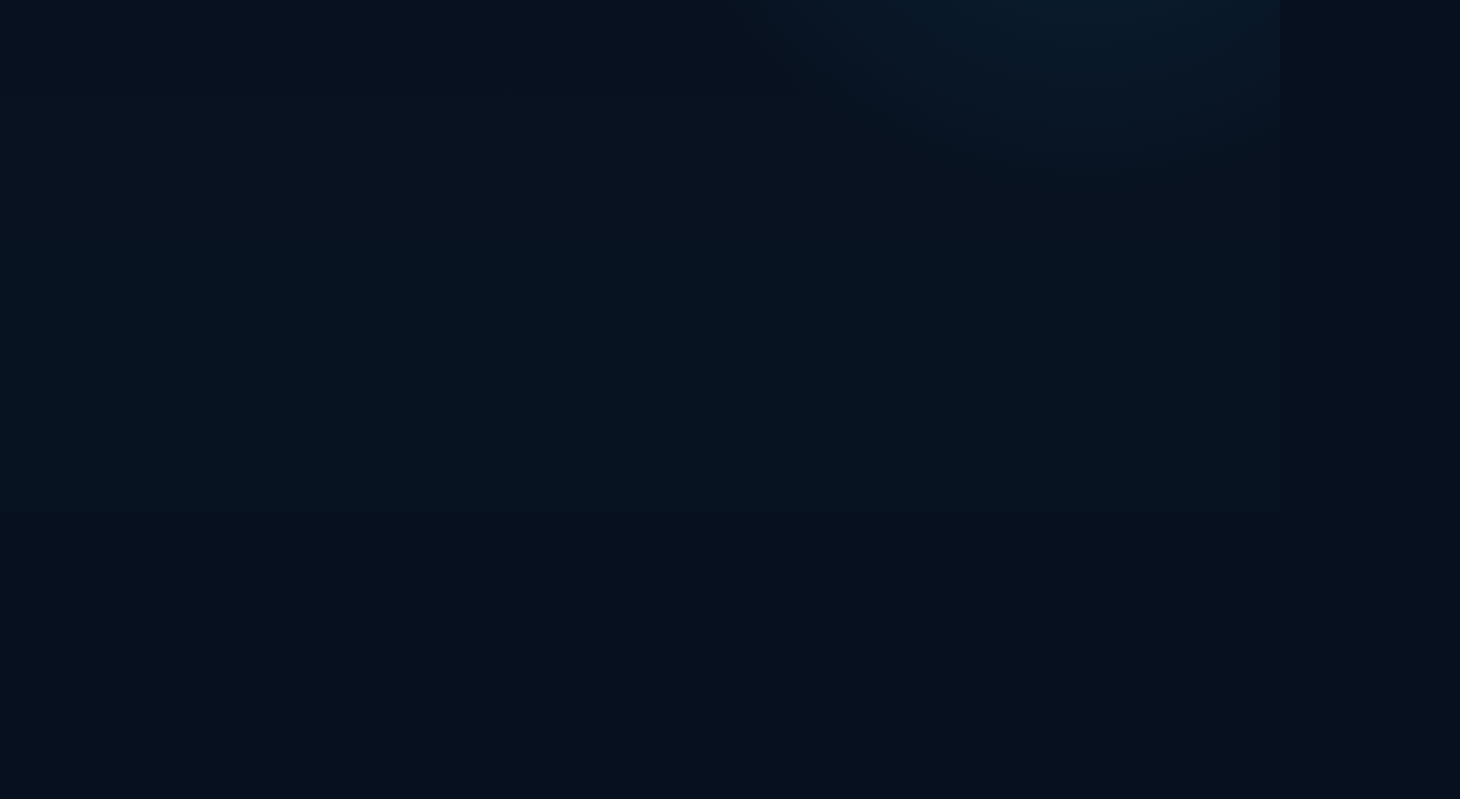
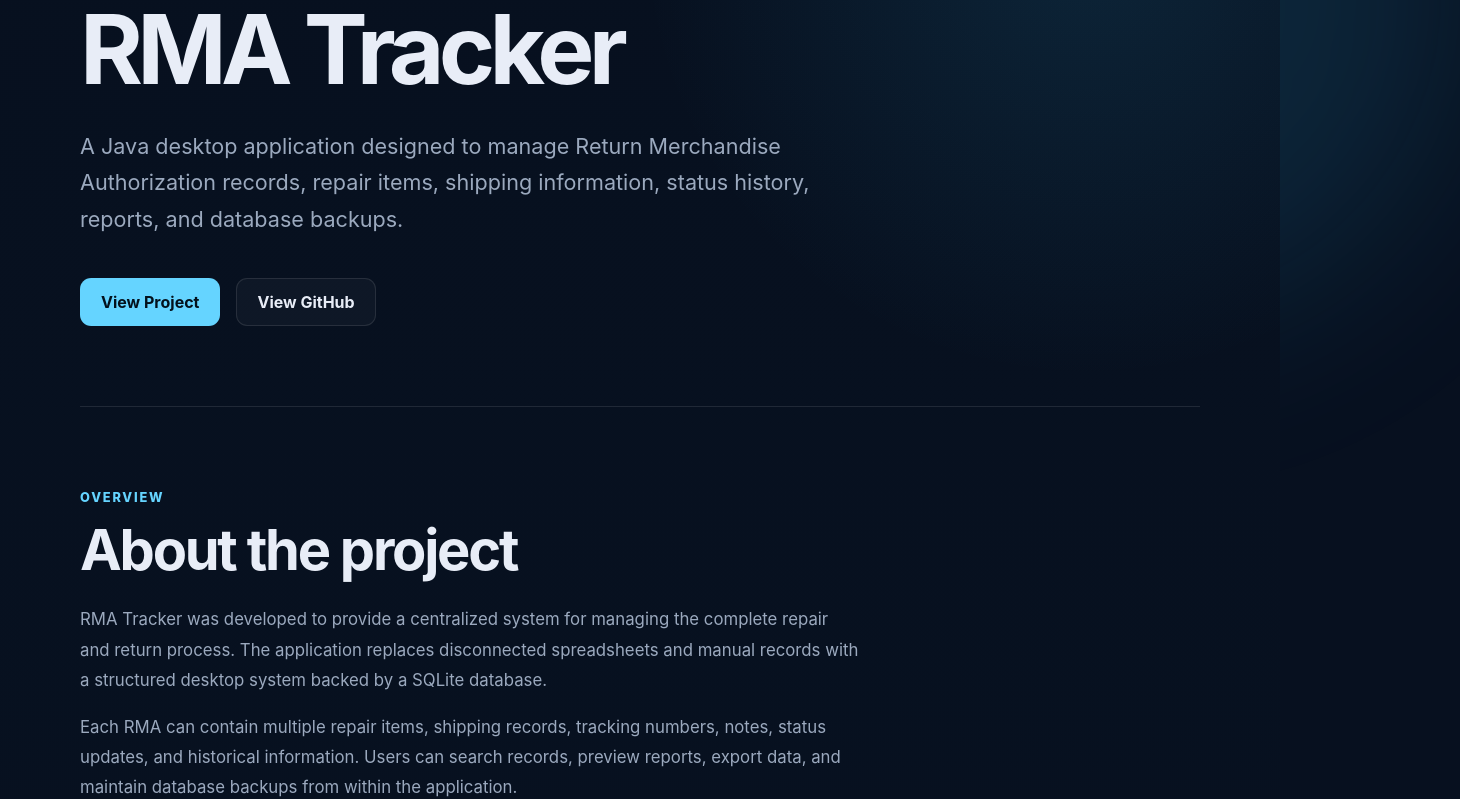
Before and after one commit to bgabr001/bgabr001-BrennenGabriel.github.io, a SvelteKit app: page /projects/rma-tracker in a window 1280 px wide. Before the commit this address had no page. Shown: the part 287-1086 px from the top of the page, 1460 px wide, since content can reach past the window. Before the commit the page ends 800 px from the top, so only its background shows below. Built offline with nearby package versions, Linux system fonts and the light colour scheme.

Commit message:
update RMA-tracker page

```diff
--- /dev/null
+++ b/src/routes/projects/rma-tracker/+page.svelte
@@ -0,0 +1,407 @@
+<script lang="ts">
+	import { resolve } from '$app/paths';
+
+	const features = [
+		'Create, edit, search, and manage RMA records',
+		'Track multiple repair items under one RMA',
+		'Record shipping and tracking information',
+		'Maintain a complete status history',
+		'Generate report previews',
+		'Export records to PDF and Excel',
+		'Create and restore database backups',
+		'Package the application for desktop deployment'
+	];
+
+	const technologies = [
+		'Java',
+		'Java Swing',
+		'SQLite',
+		'Gradle',
+		'JUnit 5',
+		'Apache POI',
+		'PDF reporting',
+		'jpackage'
+	];
+</script>
+
+<svelte:head>
+	<title>RMA Tracker | Brennen Gabriel</title>
+
+	<meta
+		name="description"
+		content="RMA Tracker is a Java desktop application developed to manage repair records, equipment, shipping, reporting, and backups."
+	/>
+</svelte:head>
+
+<main class="project-page">
+	<section class="project-hero">
+		<a class="back-link" href={resolve('/projects')}>
+			← Back to Projects
+		</a>
+
+		<p class="eyebrow">Featured Project</p>
+
+		<h1>RMA Tracker</h1>
+
+		<p class="project-summary">
+			A Java desktop application designed to manage Return Merchandise
+			Authorization records, repair items, shipping information, status
+			history, reports, and database backups.
+		</p>
+
+		<div class="project-actions">
+			<a class="primary-button" href="#overview">
+				View Project
+			</a>
+
+			<a
+				class="secondary-button"
+				href="https://github.com/bgabr001"
+				target="_blank"
+				rel="noreferrer"
+			>
+				View GitHub
+			</a>
+		</div>
+	</section>
+
+	<section id="overview" class="content-section">
+		<p class="section-label">Overview</p>
+		<h2>About the project</h2>
+
+		<p>
+			RMA Tracker was developed to provide a centralized system for managing
+			the complete repair and return process. The application replaces
+			disconnected spreadsheets and manual records with a structured desktop
+			system backed by a SQLite database.
+		</p>
+
+		<p>
+			Each RMA can contain multiple repair items, shipping records, tracking
+			numbers, notes, status updates, and historical information. Users can
+			search records, preview reports, export data, and maintain database
+			backups from within the application.
+		</p>
+	</section>
+
+	<section class="content-section">
+		<p class="section-label">Problem</p>
+		<h2>The problem it solves</h2>
+
+		<p>
+			Repair records can become difficult to manage when customer details,
+			equipment information, tracking numbers, repair notes, and status
+			updates are stored in separate files.
+		</p>
+
+		<p>
+			RMA Tracker brings this information into one application and creates a
+			consistent workflow for recording, searching, updating, reporting, and
+			archiving repair activity.
+		</p>
+	</section>
+
+	<section class="content-section">
+		<p class="section-label">Capabilities</p>
+		<h2>Key features</h2>
+
+		<div class="card-grid">
+			{#each features as feature (feature)}
+				<article class="info-card">
+					<p>{feature}</p>
+				</article>
+			{/each}
+		</div>
+	</section>
+
+	<section class="content-section">
+		<p class="section-label">Technology</p>
+		<h2>Technology stack</h2>
+
+		<div class="tag-list">
+			{#each technologies as technology (technology)}
+				<span class="technology-tag">{technology}</span>
+			{/each}
+		</div>
+	</section>
+
+	<section class="content-section">
+		<p class="section-label">Architecture</p>
+		<h2>Application structure</h2>
+
+		<div class="architecture-grid">
+			<article class="architecture-card">
+				<h3>User interface</h3>
+				<p>
+					Java Swing windows, forms, dialogs, tables, report previews,
+					menus, and user confirmations.
+				</p>
+			</article>
+
+			<article class="architecture-card">
+				<h3>Business logic</h3>
+				<p>
+					Service classes handle searching, backups, validation, report
+					generation, and application workflows.
+				</p>
+			</article>
+
+			<article class="architecture-card">
+				<h3>Data access</h3>
+				<p>
+					Repository classes manage database queries, RMA records,
+					repair items, shipping information, and status history.
+				</p>
+			</article>
+
+			<article class="architecture-card">
+				<h3>Database</h3>
+				<p>
+					SQLite provides local persistent storage without requiring a
+					separate database server.
+				</p>
+			</article>
+		</div>
+	</section>
+
+	<section class="content-section">
+		<p class="section-label">Development</p>
+		<h2>My contribution</h2>
+
+		<p>
+			I designed and developed the application, database structure, desktop
+			interface, search system, reporting tools, export features, backup
+			workflow, automated tests, and desktop packaging process.
+		</p>
+
+		<p>
+			I also created formal software documentation covering the application’s
+			requirements, technical architecture, user instructions, installation,
+			deployment, and maintenance.
+		</p>
+	</section>
+
+	<section class="content-section">
+		<p class="section-label">Roadmap</p>
+		<h2>Future development</h2>
+
+		<ul class="roadmap-list">
+			<li>User accounts and permissions</li>
+			<li>Cloud synchronization</li>
+			<li>Automatic carrier tracking updates</li>
+			<li>Management dashboard and analytics</li>
+			<li>Customer portal</li>
+			<li>Integration with the WarpTech Service Platform</li>
+		</ul>
+	</section>
+</main>
+
+<style>
+	.project-page {
+		width: min(1120px, calc(100% - 2rem));
+		margin: 0 auto;
+		padding: 4rem 0 6rem;
+	}
+
+	.project-hero {
+		position: relative;
+		padding: 3rem 0 5rem;
+	}
+
+	.project-hero::before {
+		position: absolute;
+		top: -180px;
+		right: -260px;
+		z-index: -1;
+		width: 650px;
+		height: 650px;
+		border-radius: 50%;
+		background: rgba(54, 191, 244, 0.12);
+		filter: blur(90px);
+		content: "";
+	}
+
+	.back-link {
+		display: inline-block;
+		margin-bottom: 3rem;
+		color: var(--muted);
+		text-decoration: none;
+		transition: color 0.2s ease;
+	}
+
+	.back-link:hover {
+		color: var(--accent);
+	}
+
+	.eyebrow,
+	.section-label {
+		margin: 0 0 0.75rem;
+		color: var(--accent);
+		font-size: 0.8rem;
+		font-weight: 800;
+		letter-spacing: 0.14em;
+		text-transform: uppercase;
+	}
+
+	h1 {
+		max-width: 900px;
+		margin: 0;
+		color: var(--text);
+		font-size: clamp(3rem, 9vw, 6rem);
+		line-height: 0.95;
+		letter-spacing: -0.06em;
+	}
+
+	.project-summary {
+		max-width: 760px;
+		margin: 2rem 0 0;
+		color: var(--muted);
+		font-size: clamp(1.1rem, 2vw, 1.35rem);
+		line-height: 1.7;
+	}
+
+	.project-actions {
+		display: flex;
+		flex-wrap: wrap;
+		gap: 1rem;
+		margin-top: 2.5rem;
+	}
+
+	.primary-button,
+	.secondary-button {
+		display: inline-flex;
+		align-items: center;
+		justify-content: center;
+		min-height: 48px;
+		padding: 0.75rem 1.25rem;
+		border-radius: 0.7rem;
+		font-weight: 750;
+		text-decoration: none;
+		transition:
+			transform 0.2s ease,
+			background 0.2s ease,
+			border-color 0.2s ease,
+			color 0.2s ease;
+	}
+
+	.primary-button {
+		border: 1px solid transparent;
+		background: var(--accent);
+		color: #03111c;
+	}
+
+	.primary-button:hover {
+		transform: translateY(-2px);
+		background: #91e2ff;
+	}
+
+	.secondary-button {
+		border: 1px solid var(--line);
+		background: rgba(255, 255, 255, 0.03);
+		color: var(--text);
+	}
+
+	.secondary-button:hover {
+		transform: translateY(-2px);
+		border-color: rgba(101, 212, 255, 0.4);
+		color: var(--accent);
+	}
+
+	.content-section {
+		padding: 5rem 0;
+		border-top: 1px solid var(--line);
+	}
+
+	.content-section h2 {
+		margin: 0 0 1.5rem;
+		color: var(--text);
+		font-size: clamp(2rem, 5vw, 3.5rem);
+		letter-spacing: -0.04em;
+	}
+
+	.content-section > p:not(.section-label) {
+		max-width: 780px;
+		color: var(--muted);
+		font-size: 1.05rem;
+		line-height: 1.8;
+	}
+
+	.card-grid,
+	.architecture-grid {
+		display: grid;
+		grid-template-columns: repeat(2, minmax(0, 1fr));
+		gap: 1rem;
+		margin-top: 2rem;
+	}
+
+	.info-card,
+	.architecture-card {
+		padding: 1.5rem;
+		border: 1px solid var(--line);
+		border-radius: var(--radius);
+		background: var(--panel);
+		box-shadow: 0 18px 60px rgba(0, 0, 0, 0.12);
+	}
+
+	.info-card p {
+		margin: 0;
+		color: var(--muted);
+		line-height: 1.6;
+	}
+
+	.architecture-card h3 {
+		margin: 0 0 0.75rem;
+		color: var(--text);
+	}
+
+	.architecture-card p {
+		margin: 0;
+		color: var(--muted);
+		line-height: 1.7;
+	}
+
+	.tag-list {
+		display: flex;
+		flex-wrap: wrap;
+		gap: 0.75rem;
+		margin-top: 2rem;
+	}
+
+	.technology-tag {
+		padding: 0.6rem 0.9rem;
+		border: 1px solid rgba(101, 212, 255, 0.18);
+		border-radius: 999px;
+		background: rgba(101, 212, 255, 0.07);
+		color: var(--accent);
+		font-size: 0.9rem;
+		font-weight: 700;
+	}
+
+	.roadmap-list {
+		display: grid;
+		gap: 1rem;
+		max-width: 780px;
+		padding-left: 1.25rem;
+		color: var(--muted);
+		line-height: 1.6;
+	}
+
+	.roadmap-list li::marker {
+		color: var(--accent);
+	}
+
+	@media (max-width: 700px) {
+		.project-page {
+			padding-top: 2rem;
+		}
+
+		.project-hero {
+			padding-bottom: 3rem;
+		}
+
+		.card-grid,
+		.architecture-grid {
+			grid-template-columns: 1fr;
+		}
+	}
+</style>
```
Also changed, not shown: src/routes/projects/+page.svelte (+7 -1 lines), src/routes/+page.svelte (line endings or trailing spaces).
